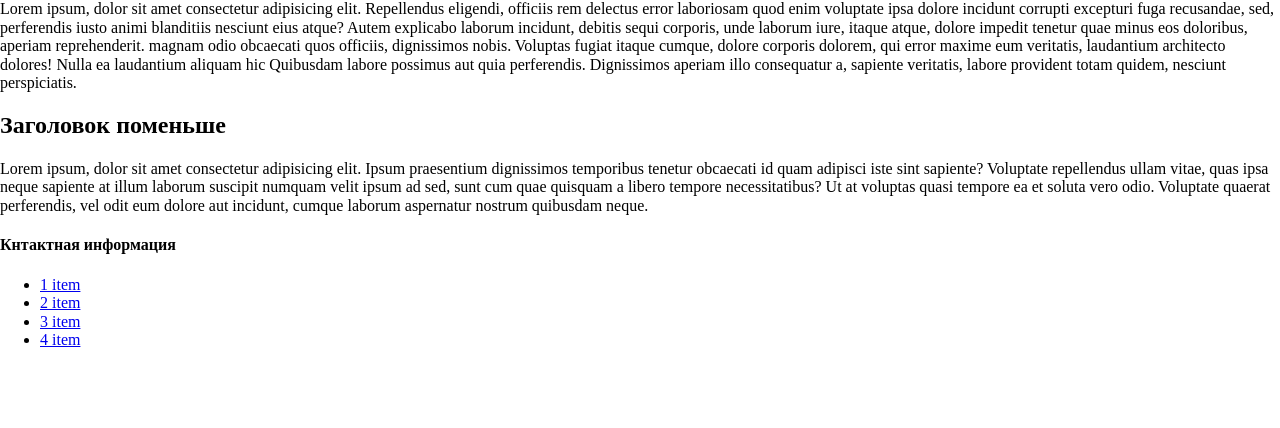
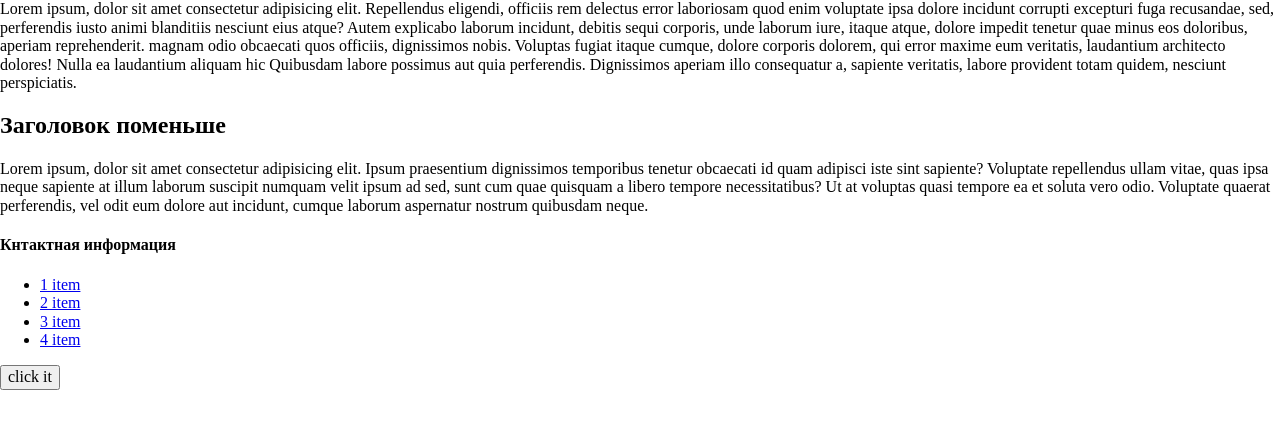
Before and after one commit to StraussJack/project-1, a plain HTML site: page index.html in a window 1280 px wide. Shown: the part 276-704 px from the top of the page. Drawn offline with Linux system fonts and the light colour scheme.

Commit message:
added starting tree

```diff
--- a/index.html
+++ b/index.html
@@ -58,7 +58,7 @@
             </ul>
         </footer>
     </main>
-    <!--   <button>click it</button> -->
+      <button>click it</button>
 </body>
 
 </html>
```
